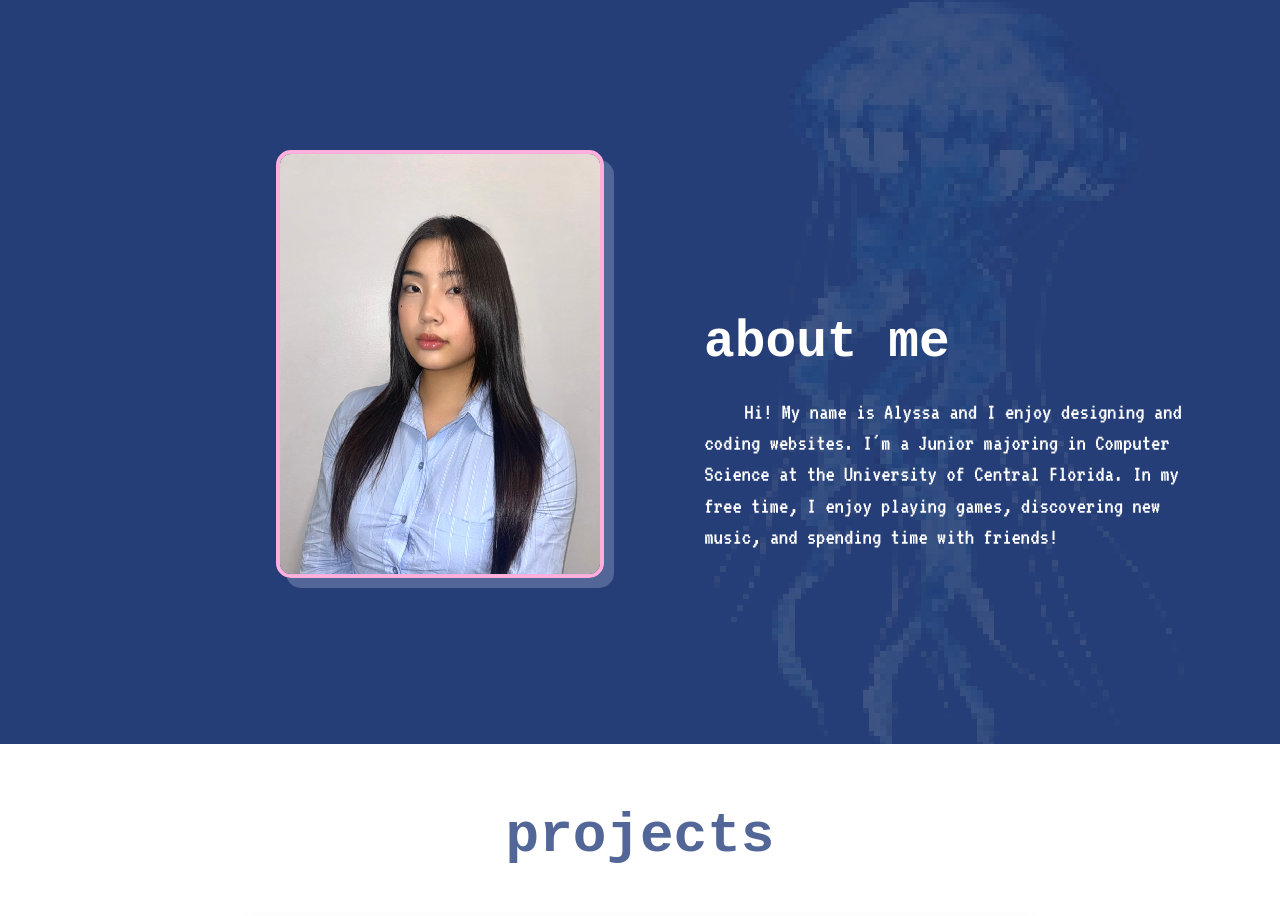
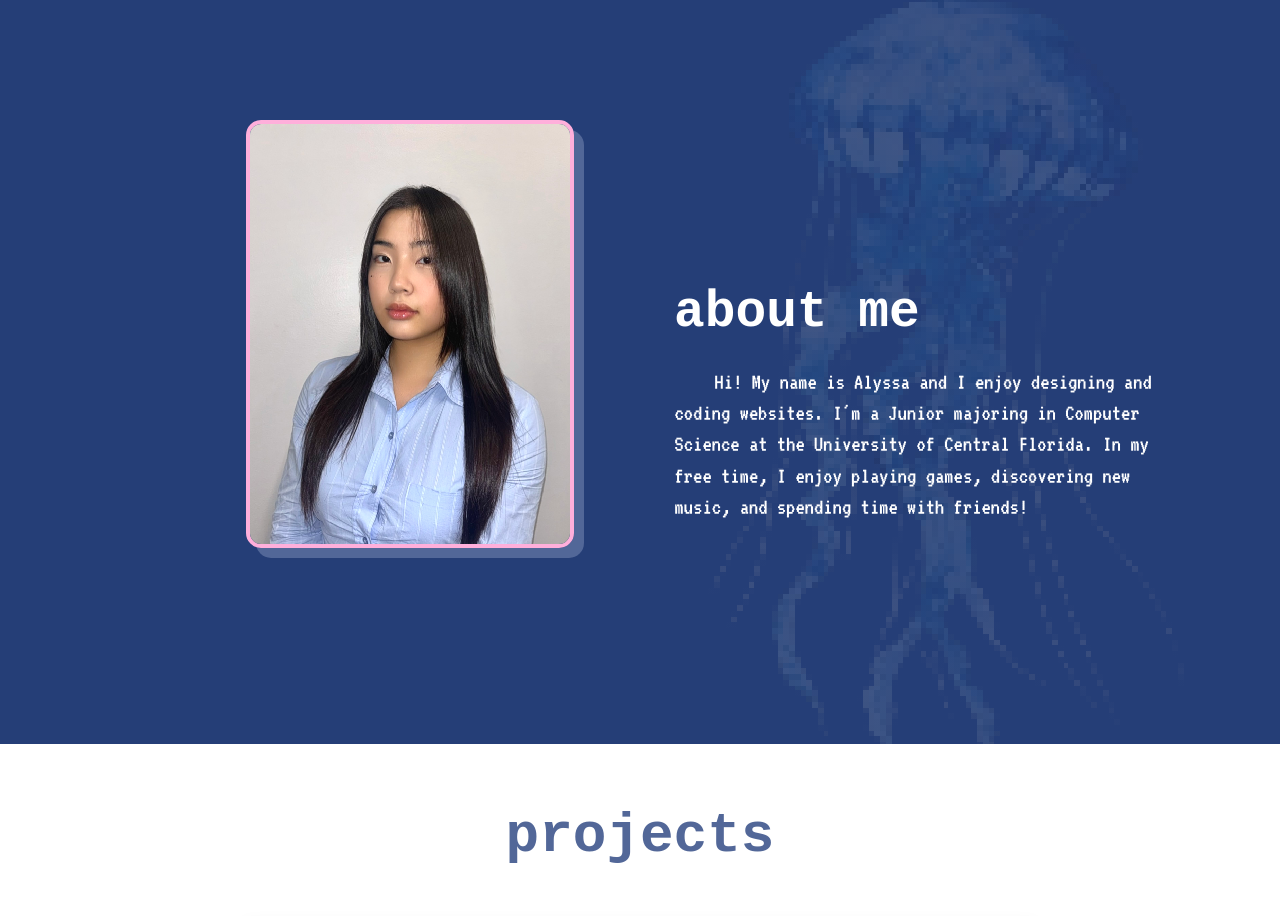
Before and after one commit to alynguyxn/alyssa-portfolio, a React (Vite) app: page / in a window 1280 px wide. Shown: the part 920-1836 px from the top of the page. Built offline with nearby package versions, Linux system fonts and the light colour scheme; a web font is replaced by a local one.

Commit message:
formatting about me section

```diff
--- a/src/index.css
+++ b/src/index.css
@@ -946,7 +946,7 @@ button:focus-visible {
   /* 2. MOVES EVERYTHING TO THE RIGHT:
      The first number (100px) pushes it Right.
      The second number (-20px) pulls it Up. */
-  transform: translate(100px, -20px);
+  transform: translate(70px, -50px);
 
   position: relative;
   z-index: 2;
```
